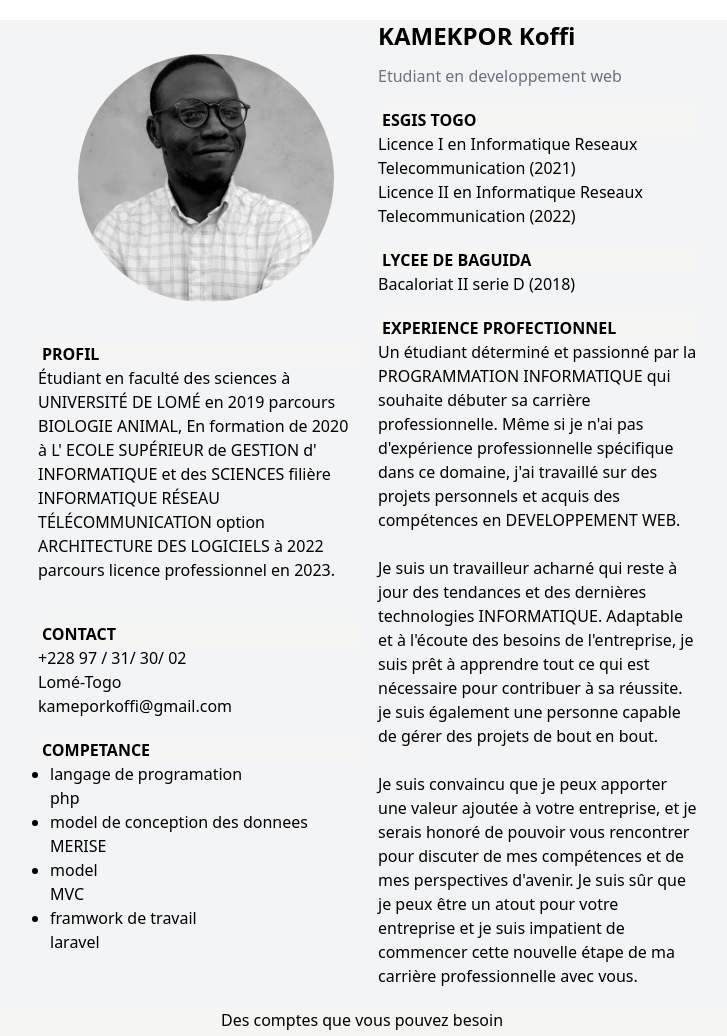
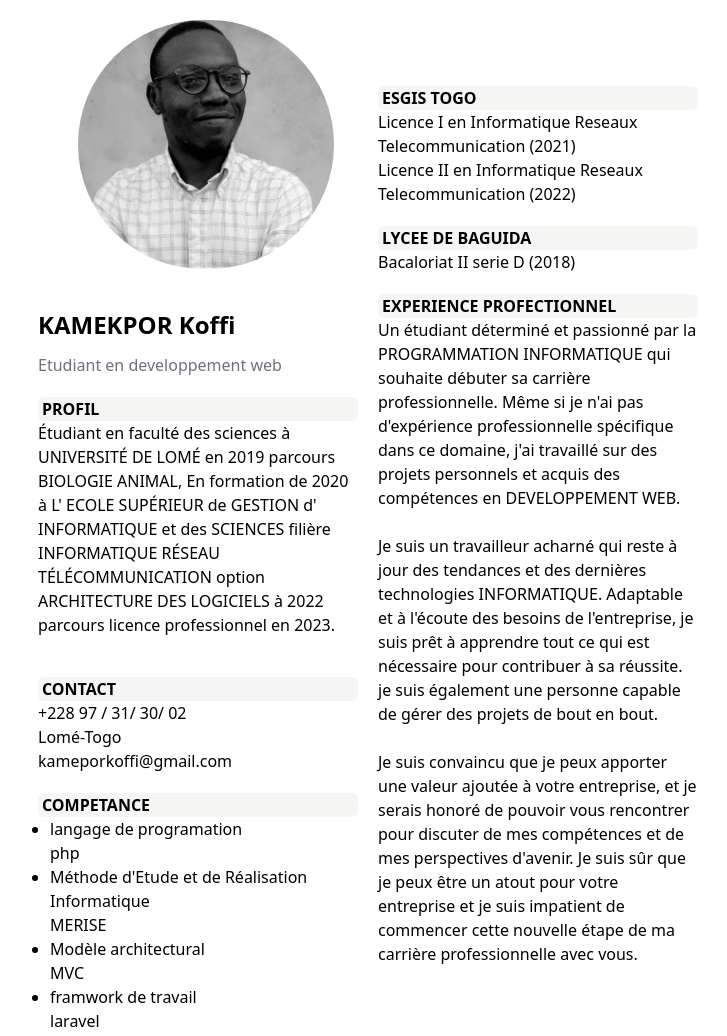
Before and after one commit to Francoiskamekpor/monPortfolio, a plain HTML site: page index.html in a window 1280 px wide. Shown: the top 1036 px of the page, without its empty margins (278-1005 px from the left). Drawn offline with nearby package versions, Linux system fonts and the light colour scheme.

Commit message:
la resonsive de mon site

```diff
--- a/index.html
+++ b/index.html
@@ -10,11 +10,17 @@
 </head>
 <body>
         <main>
-            <div class="flex items-center justify-center mt-5 bg-gray-100">
+            <div class="md:flex items-center justify-center mt-5">
 
-                <div class=" lg:w-1/4 h-full sm: ml-3 ">
-                    <div class="mb-10">
-                        <img src="images/WhatsApp Image 2023-01-25 à 16.14.32.jpg" alt="photo de profil" class="rounded-full lg:w-64 ml-10 sm: w-32 mr-10">
+                <div class=" lg:w-1/4 h-full sm: ml-3 w-2/4 ">
+                    <div class="flex-col">
+                        <div class=" lg:mb-10 ">
+                            <img src="images/WhatsApp Image 2023-01-25 à 16.14.32.jpg" alt="photo de profil" class="rounded-full lg:w-64 ml-10 sm: w-32 mr-10">
+                        </div>
+                        <div class="mb-5">
+                            <h1 class="text-2xl font-bold mb-3" >KAMEKPOR Koffi</h1>
+                            <span class="text-gray-500">Etudiant en developpement  web</span>
+                        </div>
                     </div>
                     <div class="mb-10">
                         <h1 class="bg-stone-100 font-bold pl-1 rounded-md" >PROFIL</h1>
@@ -33,8 +39,8 @@
                         <div>
                             <ul class="list-disc ml-3">
                                 <li>langage de programation  <h3>php</h3> </li>
-                                <li>model de conception des donnees <h3>MERISE</h3></li>
-                                <li>model <h3>MVC</h3></li>
+                                <li>Méthode d'Etude et de Réalisation Informatique  <h3>MERISE</h3></li>
+                                <li>Modèle architectural<h3>MVC</h3></li>
                                 <li>framwork de travail <h3>laravel</h3> </li>
 
                             </ul>
@@ -42,11 +48,8 @@
                     </div>
                 </div>
                 <!-- -------------------------------- -->
-                <div class="lg:w-1/4 h-full ml-5">
-                    <div class="mb-5">
-                        <h1 class="text-2xl font-bold mb-3" >KAMEKPOR Koffi</h1>
-                        <span class="text-gray-500">Etudiant en developpement  web</span>
-                    </div>
+                <div class="lg:w-1/4 h-full ml-5 sm:w-2/4">
+
                     <div class="mb-5 ">
                         <h1 class="bg-stone-100  font-bold pl-1 rounded-md" >ESGIS TOGO</h1>
                         <ul>
```
